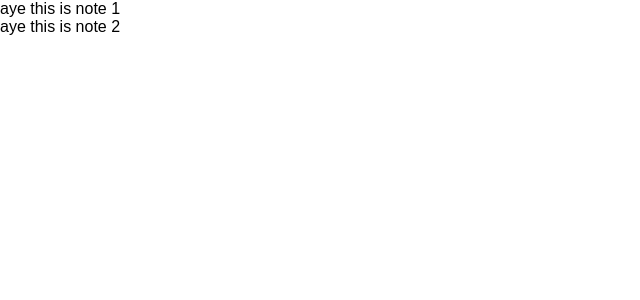
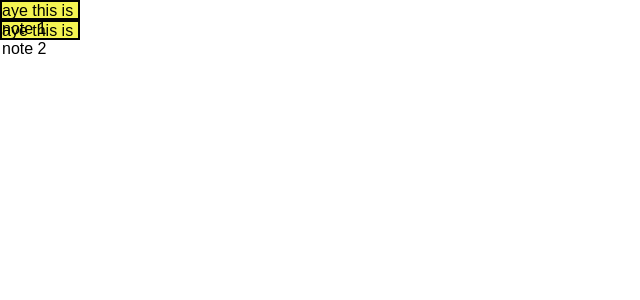
Before and after one commit to 5HrEya95H/Prodo-alpha, a React (Vite) app: page / in a window 1280 px wide. Shown: the top 300 px of the page, without its empty margins (0-640 px from the left). Built offline with nearby package versions, Linux system fonts and the light colour scheme.

Commit message:
added note css

```diff
--- a/src/components/Note.jsx
+++ b/src/components/Note.jsx
@@ -2,7 +2,7 @@ import React from 'react'
 
 const Note = ({content,...props}) => {
   return (
-    <div>{content}</div>
+    <div className='note'>{content}</div>
   )
 }
 
--- a/src/index.css
+++ b/src/index.css
@@ -4,3 +4,11 @@
   box-sizing: border-box;
   font-family: sans-serif;
 }
+
+.note{
+  background-color: rgb(244, 244, 82);
+  height: 20px;
+  width:80px;
+  border: 2px black solid;
+
+}
```
